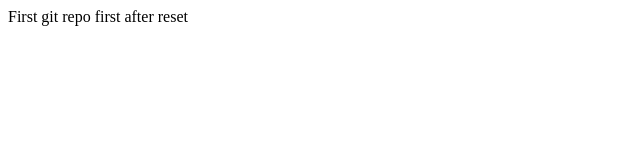
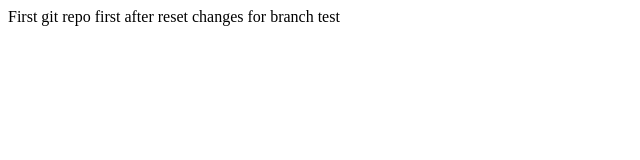
Before and after one commit to Nyko1988/test2, a plain HTML site: page index.html in a window 1280 px wide. Shown: the whole page, without its empty margins (0-640 px from the left). Drawn offline with Linux system fonts and the light colour scheme.

Commit message:
first commit in test

```diff
--- a/index.html
+++ b/index.html
@@ -5,5 +5,6 @@
 <body>
     First git repo
 	first after reset
+	changes for branch test
 </body>
 </html>
```
